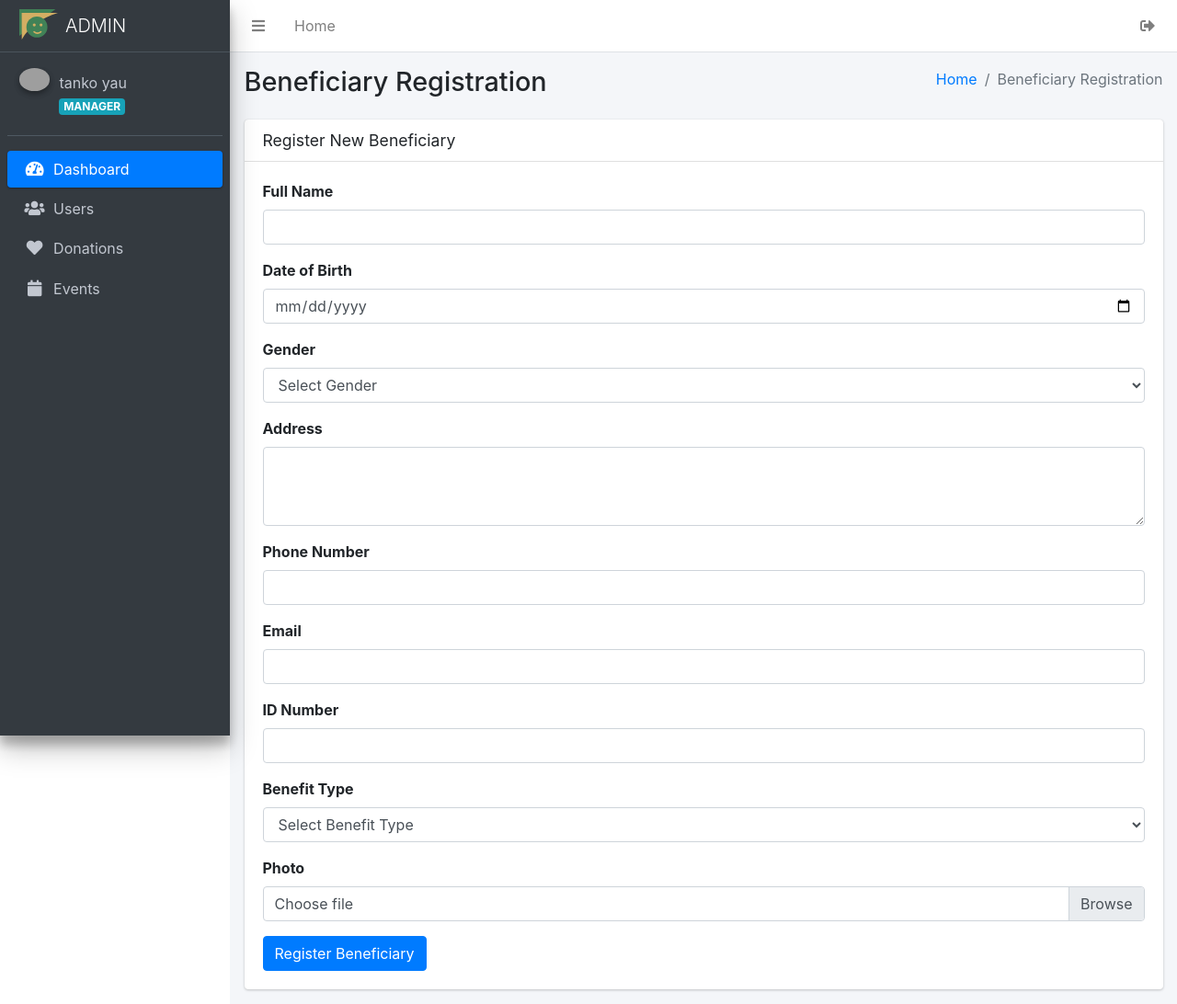
After one commit to InnoviHZ/alpha, a PHP site: page /admin/reg2.php in a window 1280 px wide. The commit adds this page. Shown: the whole page at 92% size. Run offline with PHP 8.4, Linux system fonts and the light colour scheme; a user stored in the database is signed in; some libraries are stand-ins or nearby versions; grey boxes are pictures that could not be loaded.

Commit message:
add reg2.php

```diff
--- a/admin/admin.php
+++ b/admin/admin.php
@@ -244,7 +244,7 @@ $picture = $_SESSION["picture"];
                     <tbody>
                       <tr>
                         <td>1</td>
-                        <td>John Doe</td>
+                        <td><?php echo $name ?></td>
                         <td>johndoe@example.com</td>
                         <td>Admin</td>
                         <td>
--- /dev/null
+++ b/admin/reg2.php
@@ -0,0 +1,324 @@
+<?php
+session_start();
+require_once "../assets/include/config.php";
+
+if (!isset($_SESSION["loggedin"]) ||  $_SESSION["loggedin"] !== true ) {
+  header("location:../login.php");
+  exit;
+}
+
+$id = $_SESSION["id"];
+$email = $_SESSION["email"];
+$name = $_SESSION["name"];
+$type = $_SESSION["type"];
+$picture = $_SESSION["picture"];
+
+// Handle form submission
+if ($_SERVER["REQUEST_METHOD"] == "POST") {
+    // Collect form data
+    $fullName = $_POST['fullName'];
+    $fullNameB = $_POST['fullNameB'];
+    $dob = $_POST['dob'];
+    $gender = $_POST['gender'];
+    $address = $_POST['address'];
+    $phone = $_POST['phone'];
+    $email = $_POST['email'];
+    $idNumber = $_POST['idNumber'];
+    $benefitType = $_POST['benefitType'];
+
+    // Handle file upload
+    $targetDir = "../assets/images/beneficiaries/";
+    $fileName = basename($_FILES["photo"]["name"]);
+    $targetFilePath = $targetDir . $fileName;
+    $fileType = pathinfo($targetFilePath, PATHINFO_EXTENSION);
+
+    // Allow certain file formats
+    $allowTypes = array('jpg', 'png', 'jpeg', 'gif');
+    if (in_array($fileType, $allowTypes)) {
+        // Upload file to server
+        if (move_uploaded_file($_FILES["photo"]["tmp_name"], $targetFilePath)) {
+            // Insert beneficiary data into database
+            $sql = "INSERT INTO _PDUsers (full_name, dob, gender, address, phone, email, id_number, benefit_type, photo)
+                    VALUES (?, ?, ?, ?, ?, ?, ?, ?, ?)";
+
+            if ($stmt = $mysqli->prepare($sql)) {
+                $stmt->bind_param("sssssssss", $fullName, $dob, $gender, $address, $phone, $email, $idNumber, $benefitType, $fileName);
+
+                if ($stmt->execute()) {
+                    $successMessage = "Beneficiary registered successfully.";
+                } else {
+                    $errorMessage = "Error: " . $stmt->error;
+                }
+                $stmt->close();
+            } else {
+                $errorMessage = "Error: " . $mysqli->error;
+            }
+        } else {
+            $errorMessage = "Sorry, there was an error uploading your file.";
+        }
+    } else {
+        $errorMessage = "Sorry, only JPG, JPEG, PNG & GIF files are allowed to upload.";
+    }
+}
+?>
+
+<!DOCTYPE html>
+<html lang="en">
+<head>
+  <meta charset="UTF-8">
+  <meta name="viewport" content="width=device-width, initial-scale=1.0">
+  <title>Beneficiary Registration - AdminLTE Dashboard</title>
+  <!-- Include CSS -->
+  <link rel="stylesheet" href="plugins/fontawesome-free/css/all.min.css">
+  <link rel="stylesheet" href="dist/css/adminlte.min.css">
+  <!-- Additional CSS for file input and image preview -->
+  <style>
+    .custom-file-input:lang(en)~.custom-file-label::after {
+      content: "Browse";
+    }
+    #imagePreview {
+      max-width: 200px;
+      max-height: 200px;
+      margin-top: 10px;
+    }
+  </style>
+</head>
+<body class="hold-transition sidebar-mini layout-fixed">
+<div class="wrapper">
+  <!-- Navbar and Sidebar code here (same as before) -->
+  <nav class="main-header navbar navbar-expand navbar-white navbar-light">
+      <!-- Left navbar links -->
+      <ul class="navbar-nav">
+        <li class="nav-item">
+          <a class="nav-link" data-widget="pushmenu" href="#" role="button"><i class="fas fa-bars"></i></a>
+        </li>
+        <li class="nav-item d-none d-sm-inline-block">
+          <a href="index.html" class="nav-link">Home</a>
+        </li>
+        <!-- <li class="nav-item d-none d-sm-inline-block">
+        <a href="#" class="nav-link">Contact</a>
+      </li> -->
+      </ul>
+
+      <!-- Right navbar links -->
+      <ul class="navbar-nav ml-auto">
+      <!-- Notifications Dropdown Menu -->
+      <li class="nav-item">
+        <a class="nav-link" href="logout.php">
+          <i class="fa fa-sign-out-alt"></i>
+        </a>
+      </li>
+    </ul>
+    </nav>
+    <!-- /.navbar -->
+
+    <!-- Main Sidebar Container -->
+    <aside class="main-sidebar sidebar-dark-primary elevation-4">
+      <!-- Brand Logo -->
+      <a href="index.html" class="brand-link">
+        <img src="../assets/images/logo/logo1.svg" alt="Logo" class="brand-image " style="opacity: .8">
+        <span class="brand-text font-weight-light">ADMIN</span>
+      </a>
+
+      <!-- Sidebar -->
+      <div class="sidebar">
+        <!-- Sidebar user panel (optional) -->
+        <div class="user-panel mt-3 pb-3 mb-3 d-flex">
+          <div class="image">
+            <img src="../assets/images/admin/<?php echo $picture ?>" class="img-circle elevation-2" alt="User Image">
+          </div>
+          <div class="info">
+            <a href="#" class="d-block"><?php echo $name ?></a>
+            <span class="badge badge-info"><?php echo $type ?></span>
+          </div>
+        </div>
+
+        <!-- SidebarSearch Form -->
+        <!-- <div class="form-inline">
+          <div class="input-group" data-widget="sidebar-search">
+            <input class="form-control form-control-sidebar" type="search" placeholder="Search" aria-label="Search">
+            <div class="input-group-append">
+              <button class="btn btn-sidebar">
+                <i class="fas fa-search fa-fw"></i>
+              </button>
+            </div>
+          </div>
+        </div> -->
+
+        <!-- Sidebar Menu -->
+        <nav class="mt-2">
+          <ul class="nav nav-pills nav-sidebar flex-column" data-widget="treeview" role="menu" data-accordion="false">
+            <li class="nav-item">
+              <a href="#" class="nav-link active">
+                <i class="nav-icon fas fa-tachometer-alt"></i>
+                <p>Dashboard</p>
+              </a>
+            </li>
+            <li class="nav-item">
+              <a href="#" class="nav-link">
+                <i class="nav-icon fas fa-users"></i>
+                <p>Users</p>
+              </a>
+            </li>
+            <li class="nav-item">
+              <a href="#" class="nav-link">
+                <i class="nav-icon fas fa-heart"></i>
+                <p>Donations</p>
+              </a>
+            </li>
+            <li class="nav-item">
+              <a href="#" class="nav-link">
+                <i class="nav-icon fas fa-calendar"></i>
+                <p>Events</p>
+              </a>
+            </li>
+          </ul>
+        </nav>
+        <!-- /.sidebar-menu -->
+      </div>
+      <!-- /.sidebar -->
+    </aside>
+  <!-- Content Wrapper. Contains page content -->
+  <div class="content-wrapper">
+    <!-- Content Header (Page header) -->
+    <div class="content-header">
+      <div class="container-fluid">
+        <div class="row mb-2">
+          <div class="col-sm-6">
+            <h1 class="m-0">Beneficiary Registration</h1>
+          </div>
+          <div class="col-sm-6">
+            <ol class="breadcrumb float-sm-right">
+              <li class="breadcrumb-item"><a href="#">Home</a></li>
+              <li class="breadcrumb-item active">Beneficiary Registration</li>
+            </ol>
+          </div>
+        </div>
+      </div>
+    </div>
+
+    <!-- Main content -->
+    <section class="content">
+      <div class="container-fluid">
+        <div class="row">
+          <div class="col-12">
+            <div class="card">
+              <div class="card-header">
+                <h3 class="card-title">Register New Beneficiary</h3>
+              </div>
+              <!-- /.card-header -->
+              <div class="card-body">
+                <?php
+                if (isset($successMessage)) {
+                    echo "<div class='alert alert-success'>" . $successMessage . "</div>";
+                }
+                if (isset($errorMessage)) {
+                    echo "<div class='alert alert-danger'>" . $errorMessage . "</div>";
+                }
+                ?>
+                <form id="beneficiaryForm" action="<?php echo htmlspecialchars($_SERVER["PHP_SELF"]); ?>" method="post" enctype="multipart/form-data">
+                  <div class="form-group">
+                    <label for="fullName">Full Name</label>
+                    <input type="text" class="form-control" id="fullName" name="fullName" required>
+                  </div>
+                  <div class="form-group">
+                    <label for="dob">Date of Birth</label>
+                    <input type="date" class="form-control" id="dob" name="dob" required>
+                  </div>
+                  <div class="form-group">
+                    <label for="gender">Gender</label>
+                    <select class="form-control" id="gender" name="gender" required>
+                      <option value="">Select Gender</option>
+                      <option value="male">Male</option>
+                      <option value="female">Female</option>
+                      <option value="other">Other</option>
+                    </select>
+                  </div>
+                  <div class="form-group">
+                    <label for="address">Address</label>
+                    <textarea class="form-control" id="address" name="address" rows="3" required></textarea>
+                  </div>
+                  <div class="form-group">
+                    <label for="phone">Phone Number</label>
+                    <input type="tel" class="form-control" id="phone" name="phone" required>
+                  </div>
+                  <div class="form-group">
+                    <label for="email">Email</label>
+                    <input type="email" class="form-control" id="email" name="email" required>
+                  </div>
+                  <div class="form-group">
+                    <label for="idNumber">ID Number</label>
+                    <input type="text" class="form-control" id="idNumber" name="idNumber" required>
+                  </div>
+                  <div class="form-group">
+                    <label for="benefitType">Benefit Type</label>
+                    <select class="form-control" id="benefitType" name="benefitType" required>
+                      <option value="">Select Benefit Type</option>
+                      <option value="financial">Financial Aid</option>
+                      <option value="medical">Medical Assistance</option>
+                      <option value="education">Education Support</option>
+                      <option value="housing">Housing Assistance</option>
+                    </select>
+                  </div>
+                  <div class="form-group">
+                    <label for="photo">Photo</label>
+                    <div class="custom-file">
+                      <input type="file" class="custom-file-input" id="photo" name="photo" accept="image/*" required>
+                      <label class="custom-file-label" for="photo">Choose file</label>
+                    </div>
+                    <img id="imagePreview" src="#" alt="Image Preview" style="display:none;">
+                  </div>
+                  <button type="submit" class="btn btn-primary">Register Beneficiary</button>
+                </form>
+              </div>
+              <!-- /.card-body -->
+            </div>
+            <!-- /.card -->
+          </div>
+          <!-- /.col -->
+        </div>
+        <!-- /.row -->
+      </div>
+      <!-- /.container-fluid -->
+    </section>
+    <!-- /.content -->
+  </div>
+  <!-- /.content-wrapper -->
+
+  <!-- Footer code here (same as before) -->
+</div>
+<!-- ./wrapper -->
+
+<!-- jQuery -->
+<script src="plugins/jquery/jquery.min.js"></script>
+<!-- Bootstrap 4 -->
+<script src="plugins/bootstrap/js/bootstrap.bundle.min.js"></script>
+<!-- AdminLTE App -->
+<script src="dist/js/adminlte.min.js"></script>
+<!-- bs-custom-file-input -->
+<script src="plugins/bs-custom-file-input/bs-custom-file-input.min.js"></script>
+<script>
+$(function () {
+  bsCustomFileInput.init();
+
+  // Image preview
+  $("#photo").change(function() {
+    readURL(this);
+  });
+
+  function readURL(input) {
+    if (input.files && input.files[0]) {
+      var reader = new FileReader();
+
+      reader.onload = function(e) {
+        $('#imagePreview').attr('src', e.target.result);
+        $('#imagePreview').show();
+      }
+
+      reader.readAsDataURL(input.files[0]);
+    }
+  }
+});
+</script>
+</body>
+</html>
```
